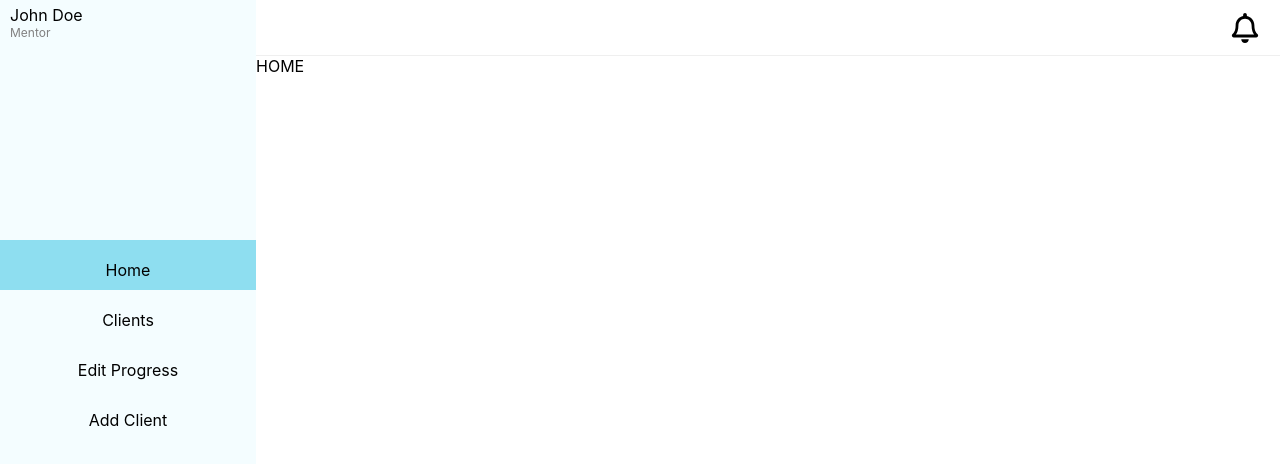
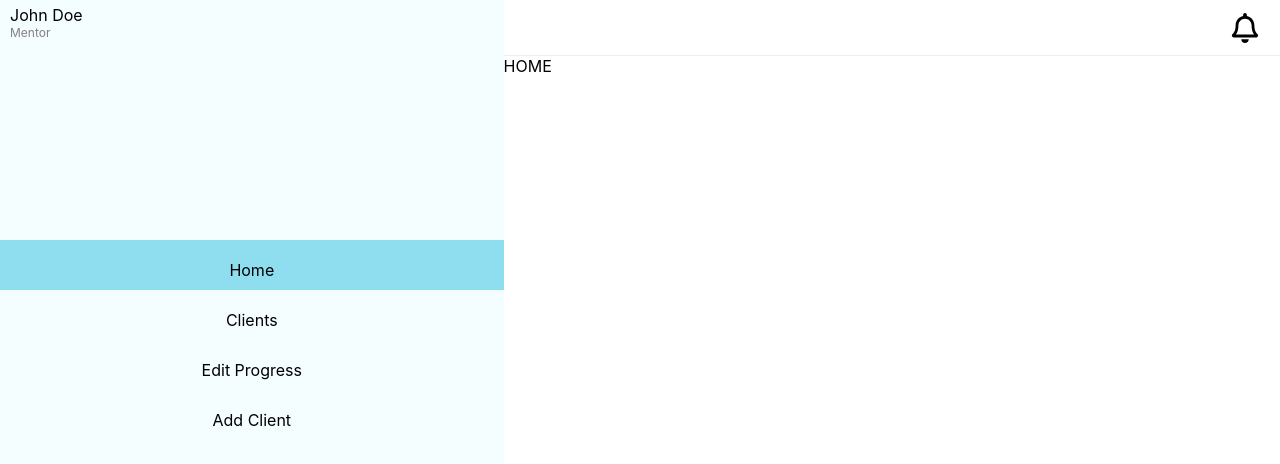
Before and after one commit to ashrofdev/project-unlimited, a React (Create React App) app: page /dashboard in a window 1280 px wide. Shown: the top 464 px of the page. Built offline with nearby package versions, Linux system fonts and the light colour scheme.

Commit message:
fixing the dashboard

```diff
--- a/src/resources/scss/dashboard/dashboard.scss
+++ b/src/resources/scss/dashboard/dashboard.scss
@@ -3,8 +3,8 @@
 }
 .container{
     display: grid;
-    grid-template-columns: [col-1] 1fr [col-2]4fr ;
-    grid-template-rows:7vh 93vh;
+    grid-template-columns: 10rem 1fr minmax();
+    grid-template-rows: 7vh 93vh;
     grid-template-areas:
 	"n h h"
 	"n m m";
```
